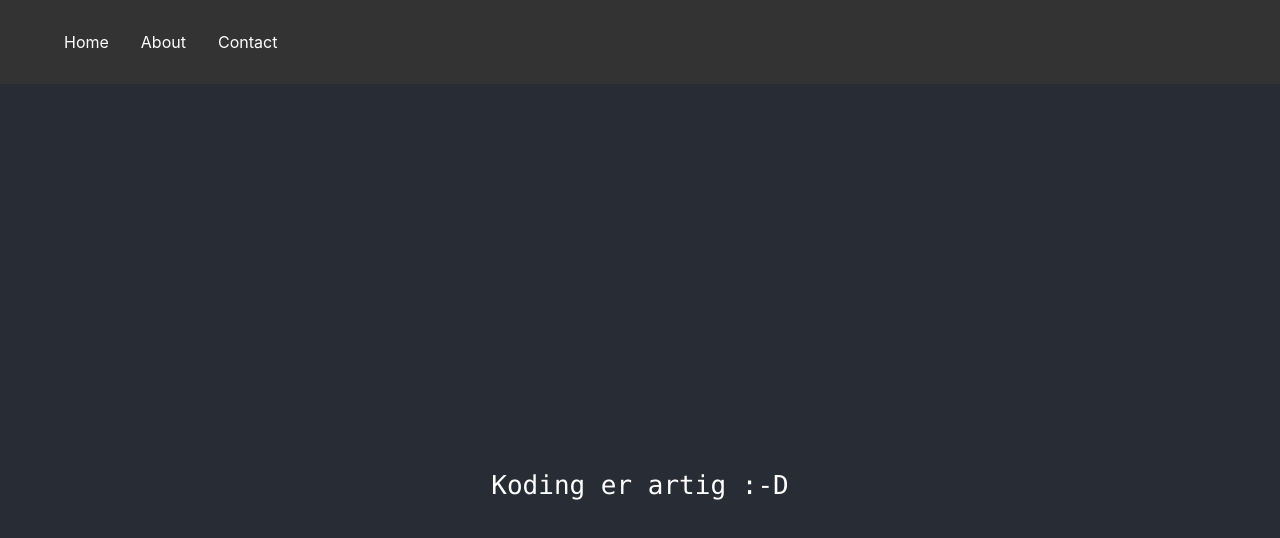
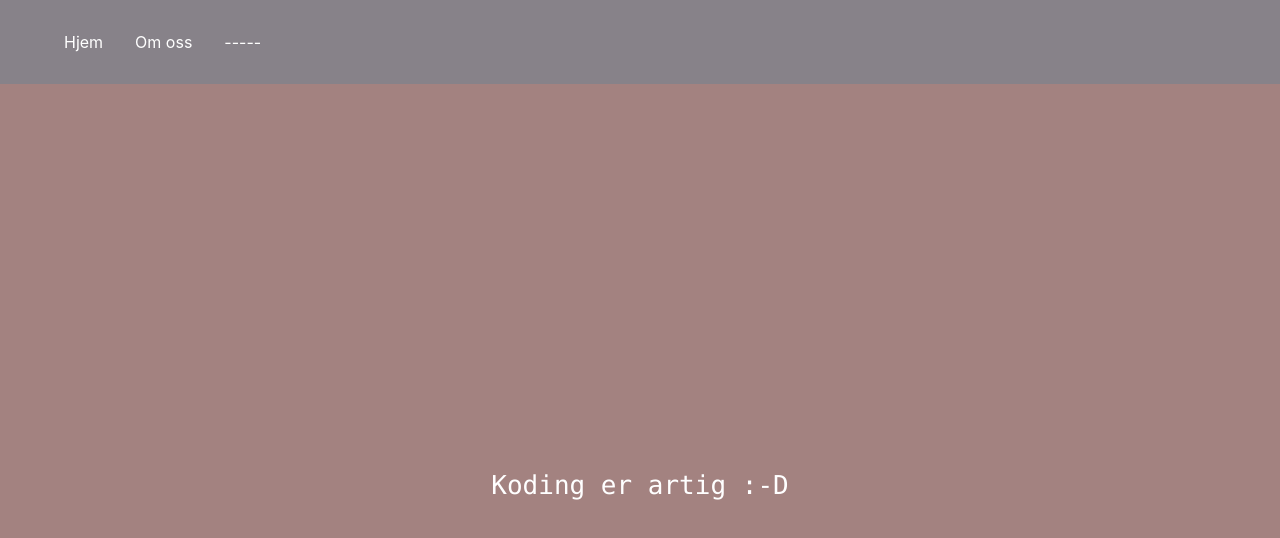
Before and after one commit to HekenBleken/Simen-Haakon, a React (Create React App) app in the folder my-app/: page / in a window 1280 px wide. Shown: the top 538 px of the page. Built offline with nearby package versions, Linux system fonts and the light colour scheme.

Commit message:
Color/naming changes
Changed colors for navbar and app. Changed naming on navbar. H

```diff
--- a/my-app/src/App.css
+++ b/my-app/src/App.css
@@ -14,7 +14,7 @@
 }
 
 .App-header {
-  background-color: #282c34;
+  background-color: #a38280;
   min-height: 100vh;
   display: flex;
   flex-direction: column;
--- a/my-app/src/Navbar.css
+++ b/my-app/src/Navbar.css
@@ -2,7 +2,7 @@ nav {
     display: flex;
     justify-content: space-between;
     align-items: center;
-    background-color: #333;
+    background-color: #878289;
     color: #fff;
     padding: 1rem;
   }
--- a/my-app/src/Navbar.js
+++ b/my-app/src/Navbar.js
@@ -4,9 +4,9 @@ function Navbar() {
   return (
     <nav>
       <ul>
-        <li><a href="/">Home</a></li>
-        <li><a href="/about">About</a></li>
-        <li><a href="/contact">Contact</a></li>
+        <li><a href="/">Hjem</a></li>
+        <li><a href="/about">Om oss</a></li>
+        <li><a href="/contact">-----</a></li>
       </ul>
     </nav>
   );
```
